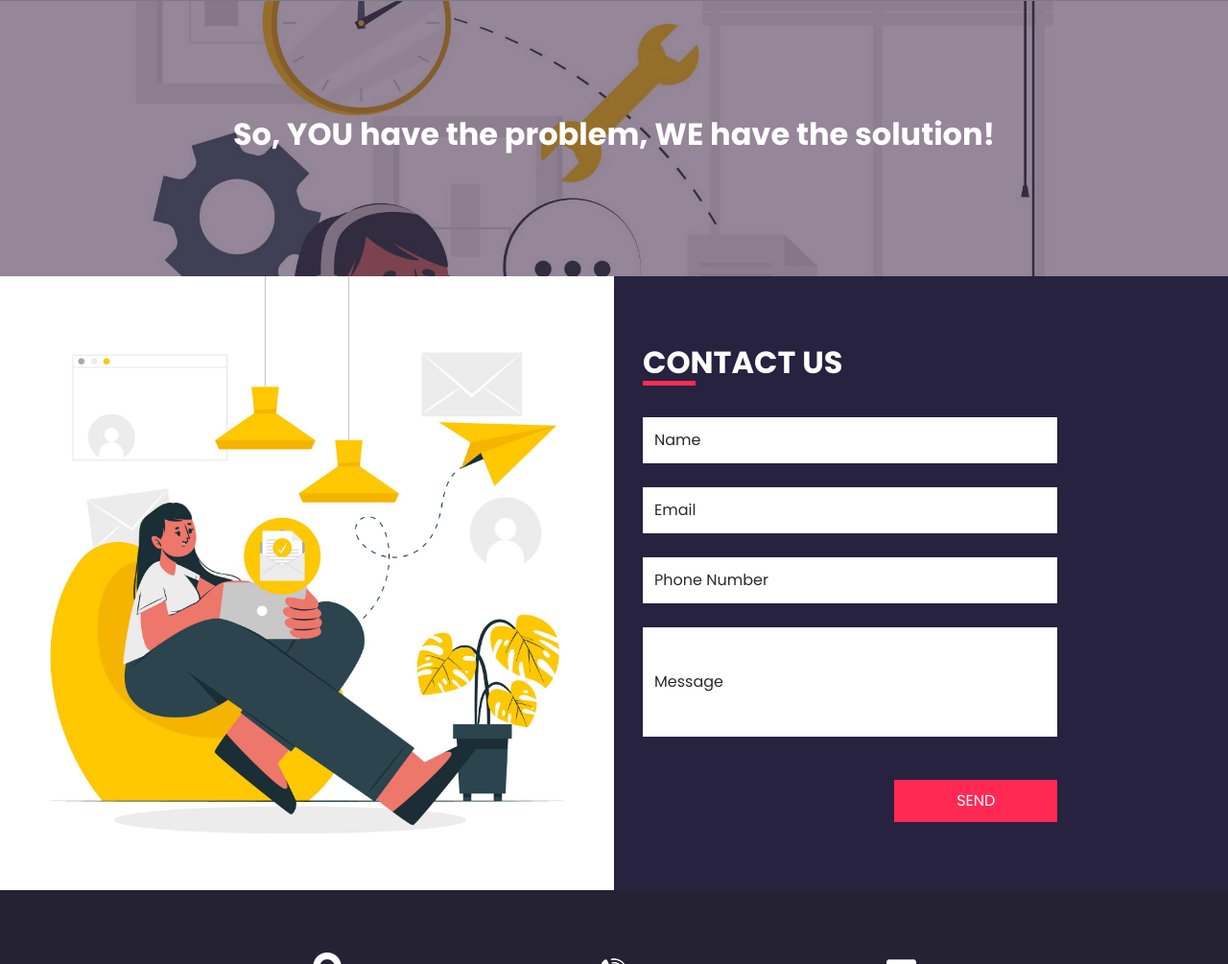
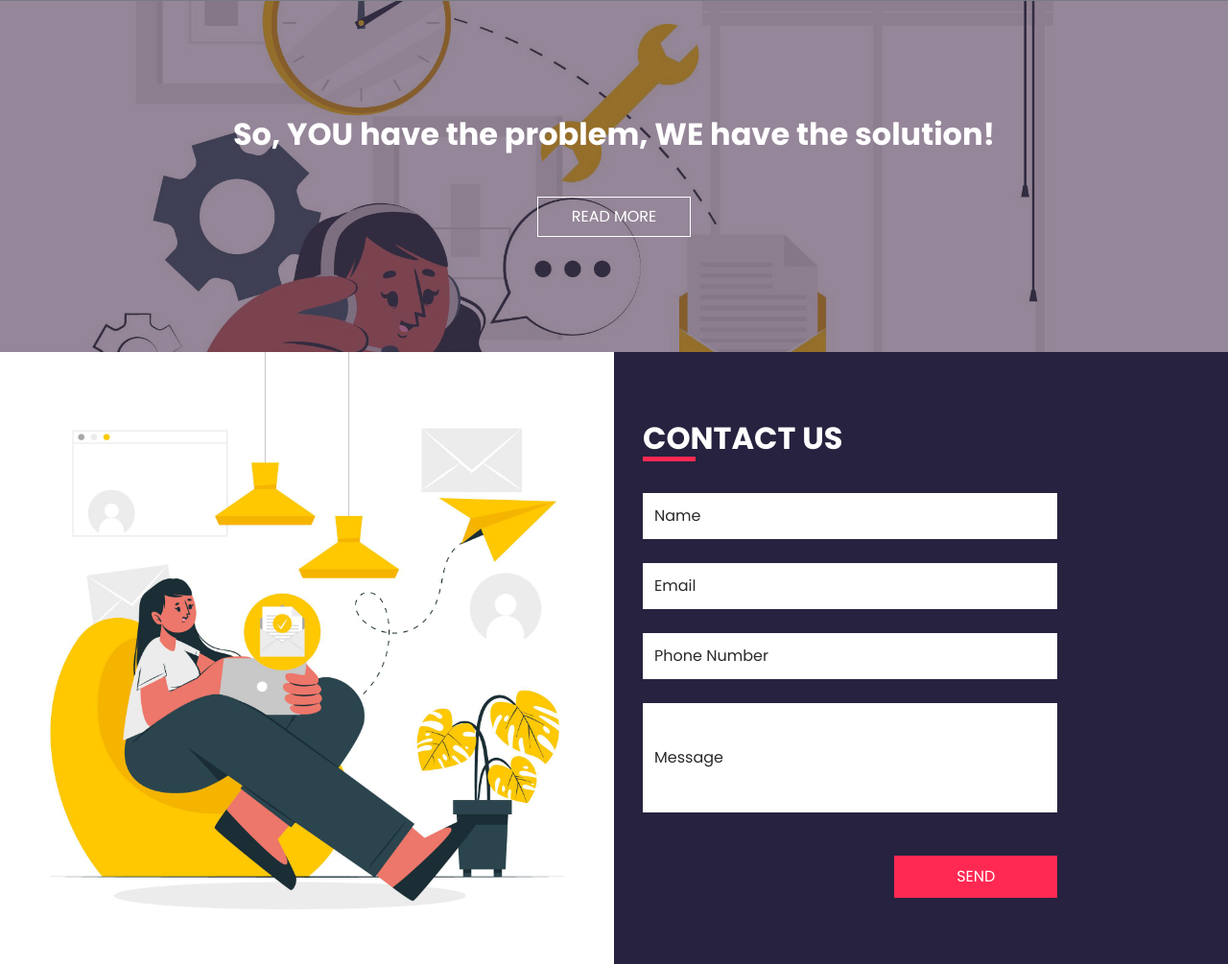
Before and after one commit to DRTTX/AKMiB, a plain HTML site: page index.html in a window 1280 px wide. Shown: the part 2869-3874 px from the top of the page at 96% size. Drawn offline with nearby package versions, Linux system fonts and the light colour scheme.

Commit message:
Update index.html

```diff
--- a/index.html
+++ b/index.html
@@ -206,6 +206,11 @@
             <h2>
               So, YOU have the problem, WE have the solution!
             </h2>
+            <div class="btn-box">
+              <a href="info.html">
+                READ MORE
+              </a>
+            </div>
           </div>
         </div>
       </div>
```
